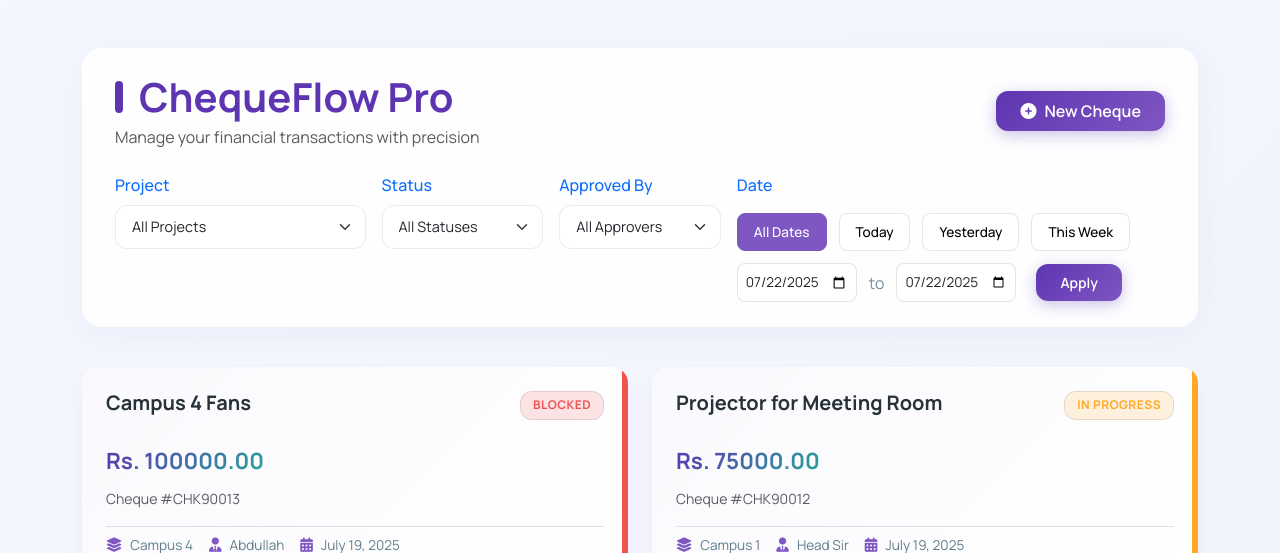
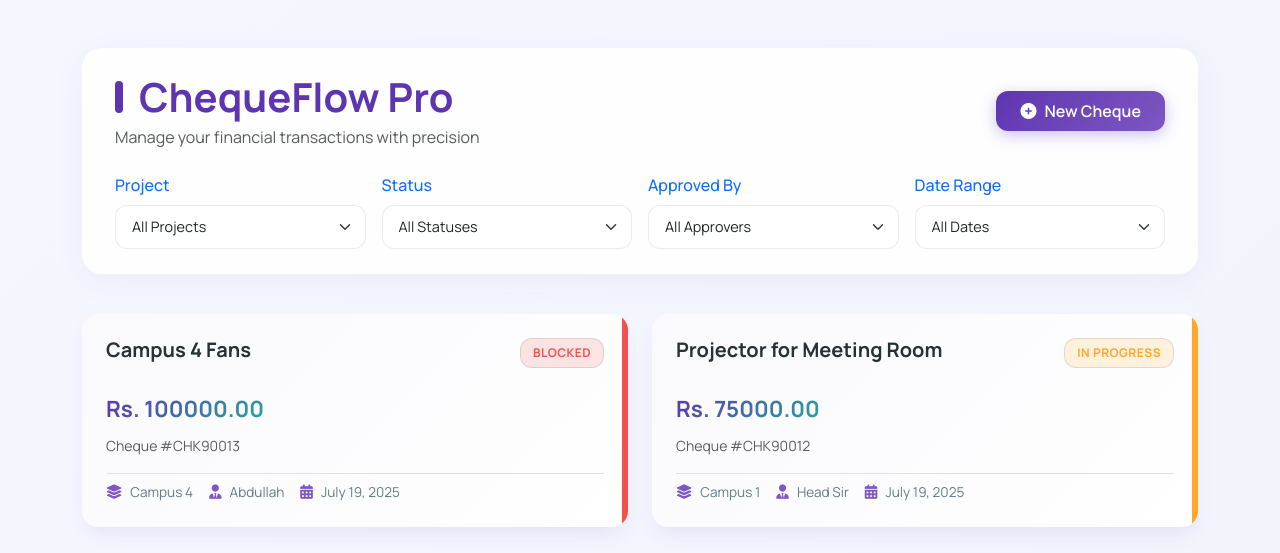
Before and after one commit to AREEBA-FATIMA/cheque-management, a Django app: page / in a window 1280 px wide. Shown: the top 553 px of the page. Run offline with Django 5.2, Linux system fonts and the light colour scheme; a user stored in the database is signed in; data comes from the database, SQL or seed files in the repository; both versions use the stored data as it was after the commit.

Commit message:
first commit

```diff
--- a/cheque/templates/cheque_dashboard.html
+++ b/cheque/templates/cheque_dashboard.html
@@ -326,16 +326,25 @@
       transform: translateY(0);
     }
 
-    /* Date Filter Styles */
+    /* Enhanced Date Filter Styles */
+    .date-filter-section {
+      background: rgba(255, 255, 255, 0.7);
+      border-radius: 12px;
+      padding: 1rem;
+      margin-top: 1.5rem;
+      box-shadow: 0 4px 15px rgba(94, 53, 177, 0.05);
+      border: 1px solid rgba(0, 0, 0, 0.05);
+    }
+
     .date-filter-container {
       display: flex;
       gap: 0.75rem;
       flex-wrap: wrap;
-      margin-top: 0.5rem;
+      align-items: center;
     }
 
     .date-filter-btn {
-      border: 1px solid rgba(0,0,0,0.1);
+      border: 1px solid rgba(94, 53, 177, 0.2);
       background: white;
       padding: 0.5rem 1rem;
       border-radius: 8px;
@@ -343,6 +352,7 @@
       font-weight: 500;
       cursor: pointer;
       transition: all 0.2s ease;
+      color: var(--primary);
     }
 
     .date-filter-btn:hover {
@@ -354,24 +364,41 @@
       background: var(--primary-light);
       color: white;
       border-color: var(--primary-light);
+      box-shadow: 0 2px 8px rgba(94, 53, 177, 0.2);
     }
 
     .date-range-picker {
       display: flex;
-      gap: 0.75rem;
+      gap: 4rem;
       align-items: center;
+      flex-wrap: wrap;
     }
 
     .date-range-picker input {
-      border: 1px solid rgba(0,0,0,0.1);
+      border: 1px solid rgba(94, 53, 177, 0.2);
       border-radius: 8px;
-      padding: 0.5rem;
+      padding: 0.5rem 0.75rem;
       font-size: 0.85rem;
-      max-width: 120px;
+      width: 250px;
+      background: white;
+      color: var(--dark);
+    }
+
+    .date-range-picker input:focus {
+      border-color: var(--primary);
+      box-shadow: 0 0 0 3px rgba(94, 53, 177, 0.1);
     }
 
     .date-range-divider {
-      color: #78909c;
+      color: var(--primary-light);
+      font-weight: 500;
+    }
+
+    .date-filter-label {
+      font-weight: 600;
+      color: var(--primary);
+      margin-bottom: 0.5rem;
+      display: block;
     }
 
     /* Responsive Grid */
@@ -380,6 +407,16 @@
         display: grid;
         grid-template-columns: repeat(auto-fill, minmax(380px, 1fr));
         gap: 1.5rem;
+      }
+    }
+
+    @media (max-width: 768px) {
+      .date-range-picker {
+        width: 100%;
+      }
+      .date-range-picker input {
+        flex: 1;
+        min-width: 120px;
       }
     }
   </style>
@@ -420,7 +457,7 @@
           {% endfor %}
         </select>
       </div>
-      <div class="col-md-2">
+      <div class="col-md-3">
         <label class="form-label fw-medium text-primary">Status</label>
         <select id="statusFilter" class="form-select">
           <option value="all" selected>All Statuses</option>
@@ -430,7 +467,7 @@
           <option value="completed">Completed</option>
         </select>
       </div>
-      <div class="col-md-2">
+      <div class="col-md-3">
         <label class="form-label fw-medium text-primary">Approved By</label>
         <select id="approverFilter" class="form-select">
           <option value="all" selected>All Approvers</option>
@@ -440,19 +477,32 @@
           <option value="Abdullah">Abdullah</option>
         </select>
       </div>
-      <div class="col-md-5">
-        <label class="form-label fw-medium text-primary">Date</label>
-        <div class="date-filter-container">
-          <button class="date-filter-btn active" data-filter="all">All Dates</button>
-          <button class="date-filter-btn" data-filter="today">Today</button>
-          <button class="date-filter-btn" data-filter="yesterday">Yesterday</button>
-          <button class="date-filter-btn" data-filter="this_week">This Week</button>
+      <div class="col-md-3">
+        <label class="form-label fw-medium text-primary">Date Range</label>
+        <select id="dateRangeFilter" class="form-select">
+          <option value="all" selected>All Dates</option>
+          <option value="today">Today</option>
+          <option value="yesterday">Yesterday</option>
+          <option value="this_week">This Week</option>
+          <option value="custom">Custom Range</option>
+        </select>
+      </div>
+    </div>
+
+    <!-- Custom Date Range Picker (hidden by default) -->
+    <div class="date-filter-section mt-3" id="customDateRangeSection" style="display: none;">
+      <div class="row align-items-center">
+        <div class="col-md-8">
           <div class="date-range-picker">
             <input type="date" id="startDate" class="form-control">
             <span class="date-range-divider">to</span>
             <input type="date" id="endDate" class="form-control">
-            <button class="btn btn-sm btn-premium ms-2" id="applyDateRange">Apply</button>
           </div>
+        </div>
+        <div class="col-md-4">
+          <button class="btn btn-premium w-80 m-1" id="applyDateRange">
+            <i class="fas fa-filter me-2"></i>Apply Date Range
+          </button>
         </div>
       </div>
     </div>
@@ -536,11 +586,12 @@
     const filters = {
       project: document.getElementById('projectFilter'),
       status: document.getElementById('statusFilter'),
-      approver: document.getElementById('approverFilter')
+      approver: document.getElementById('approverFilter'),
+      dateRange: document.getElementById('dateRangeFilter')
     };
 
     // Date Filter Elements
-    const dateFilterBtns = document.querySelectorAll('.date-filter-btn');
+    const customDateRangeSection = document.getElementById('customDateRangeSection');
     const startDateInput = document.getElementById('startDate');
     const endDateInput = document.getElementById('endDate');
     const applyDateRangeBtn = document.getElementById('applyDateRange');
@@ -588,24 +639,22 @@
       }
     }
 
-    // Date filter button click handler
-    dateFilterBtns.forEach(btn => {
-      btn.addEventListener('click', function() {
-        dateFilterBtns.forEach(b => b.classList.remove('active'));
-        this.classList.add('active');
-        currentDateFilter = this.dataset.filter;
+    // Date range filter change handler
+    filters.dateRange.addEventListener('change', function() {
+      currentDateFilter = this.value;
+
+      if (currentDateFilter === 'custom') {
+        customDateRangeSection.style.display = 'block';
+      } else {
+        customDateRangeSection.style.display = 'none';
         dateRange = getFilterDates(currentDateFilter);
-
-        if (currentDateFilter !== 'custom') {
         applyFilters();
       }
-      });
     });
 
     // Apply date range handler
     applyDateRangeBtn.addEventListener('click', function() {
       if (startDateInput.value && endDateInput.value) {
-        dateFilterBtns.forEach(b => b.classList.remove('active'));
         currentDateFilter = 'custom';
         dateRange = {
           start: startDateInput.value,
@@ -661,52 +710,42 @@
               <i class="fas fa-search"></i>
               <h3>No Matching Cheques</h3>
               <p>Your filters didn't match any cheques. Try adjusting your criteria.</p>
-              <button class="btn btn-reset-filters" onclick="resetFilters()">
+              <button class="btn btn-reset-filters" id="resetFiltersBtn">
                 <i class="fas fa-sync-alt me-1"></i> Reset All Filters
               </button>
             </div>
           `;
           chequeContainer.insertAdjacentHTML('afterbegin', emptyStateHTML);
+
+          // Add event listener to the reset button
+          document.getElementById('resetFiltersBtn').addEventListener('click', resetFilters);
         }
       } else {
         existingEmptyState?.remove();
       }
     }
 
-    // Add event listeners
-    Object.values(filters).forEach(filter => {
-      filter.addEventListener('change', applyFilters);
-    });
-
-    // Initialize date inputs with today's date
-    const today = formatDate(new Date());
-    startDateInput.value = today;
-    endDateInput.value = today;
-
-    // Initialize
-    applyFilters();
-  });
-
     // Reset filters function
     function resetFilters() {
-    document.getElementById('projectFilter').value = 'all';
-    document.getElementById('statusFilter').value = 'all';
-    document.getElementById('approverFilter').value = 'all';
+      filters.project.value = 'all';
+      filters.status.value = 'all';
+      filters.approver.value = 'all';
+      filters.dateRange.value = 'all';
 
-    // Reset date filter
-    document.querySelector('.date-filter-btn[data-filter="all"]').click();
+      // Hide custom date range section
+      customDateRangeSection.style.display = 'none';
+
+      // Reset date range
+      currentDateFilter = 'all';
+      dateRange = { start: null, end: null };
+
+      // Reset date inputs to today
       const today = new Date();
-    const yesterday = new Date(today);
-    yesterday.setDate(yesterday.getDate() - 1);
+      startDateInput.value = formatDate(today);
+      endDateInput.value = formatDate(today);
 
-    document.getElementById('startDate').value = formatDate(today);
-    document.getElementById('endDate').value = formatDate(today);
-
-    // Trigger the filter change events
-    const event = new Event('change');
-    document.getElementById('projectFilter').dispatchEvent(event);
-    document.getElementById('statusFilter').dispatchEvent(event);
-    document.getElementById('approverFilter').dispatchEvent(event);
+      // Reapply filters to show all cards
+      applyFilters();
 
       // Smooth scroll to top
       window.scrollTo({
@@ -715,18 +754,19 @@
       });
     }
 
-  // Helper function to format date as YYYY-MM-DD
-  function formatDate(date) {
-    const d = new Date(date);
-    let month = '' + (d.getMonth() + 1);
-    let day = '' + d.getDate();
-    const year = d.getFullYear();
+    // Add event listeners to all filters
+    filters.project.addEventListener('change', applyFilters);
+    filters.status.addEventListener('change', applyFilters);
+    filters.approver.addEventListener('change', applyFilters);
 
-    if (month.length < 2) month = '0' + month;
-    if (day.length < 2) day = '0' + day;
+    // Initialize date inputs with today's date
+    const today = formatDate(new Date());
+    startDateInput.value = today;
+    endDateInput.value = today;
 
-    return [year, month, day].join('-');
-  }
+    // Initialize filters
+    applyFilters();
+  });
 </script>
 </body>
 </html>
--- a/cheque/templates/cheque_detail.html
+++ b/cheque/templates/cheque_detail.html
@@ -641,6 +641,12 @@
     border-radius: 8px;
     box-shadow: 0 2px 4px rgba(0,0,0,0.1);
     margin-top: 0.5rem;
+    cursor: zoom-in;
+    transition: transform 0.2s;
+  }
+
+  .bill-image:hover {
+    transform: scale(1.02);
   }
 
   /* Footer Styles */
--- a/cheque/views.py
+++ b/cheque/views.py
@@ -56,11 +56,19 @@ def custom_logout(request):
 def edit_cheque(request, cheque_id):
     cheque = get_object_or_404(Cheque, id=cheque_id)
     if request.method == 'POST':
-        form = ChequeForm(request.POST, instance=cheque)
+        form = ChequeForm(request.POST, request.FILES, instance=cheque)
         if form.is_valid():
             form.save()
             messages.success(request, 'Cheque updated successfully!')
             return redirect('cheque_detail', cheque_id=cheque.id)
+        else:
+            # Add all form errors to messages
+            for field, errors in form.errors.items():
+                for error in errors:
+                    if field == '__all__':
+                        messages.error(request, error)
+                    else:
+                        messages.error(request, f"{form.fields[field].label}: {error}")
     else:
         form = ChequeForm(instance=cheque)
     return render(request, 'edit_cheque.html', {'form': form, 'cheque': cheque})
```
Also changed, not shown: cheque/templates/404.html (deleted, +0 -10 lines), cheque/templates/edit_cheque.html (+168 -11 lines), db.sqlite3. Lines whose indentation alone changed are shown as unchanged.
